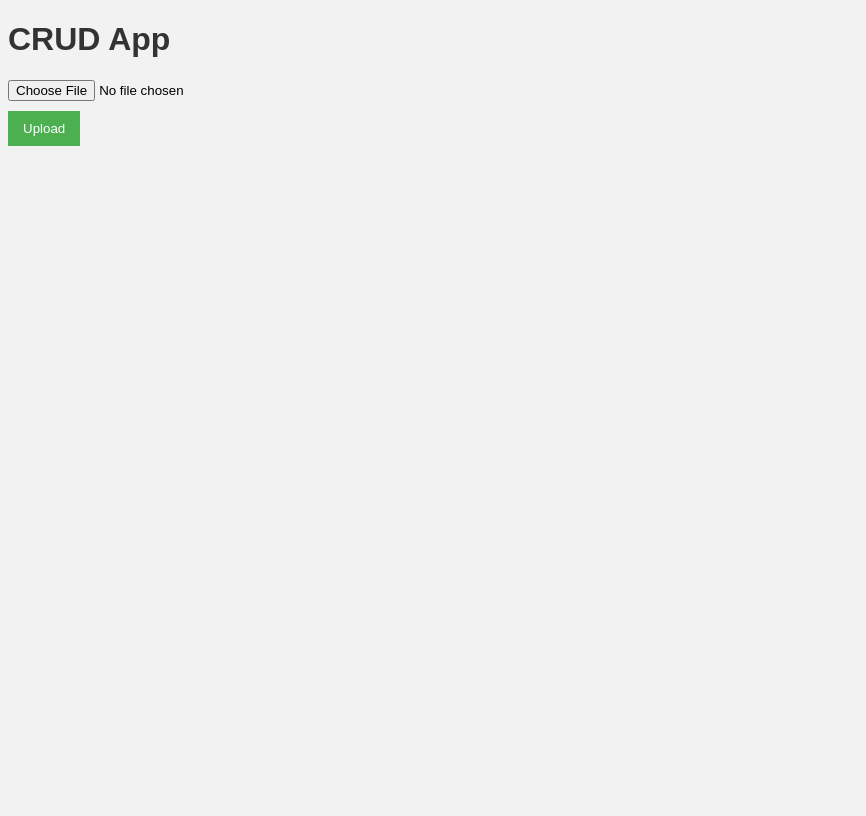
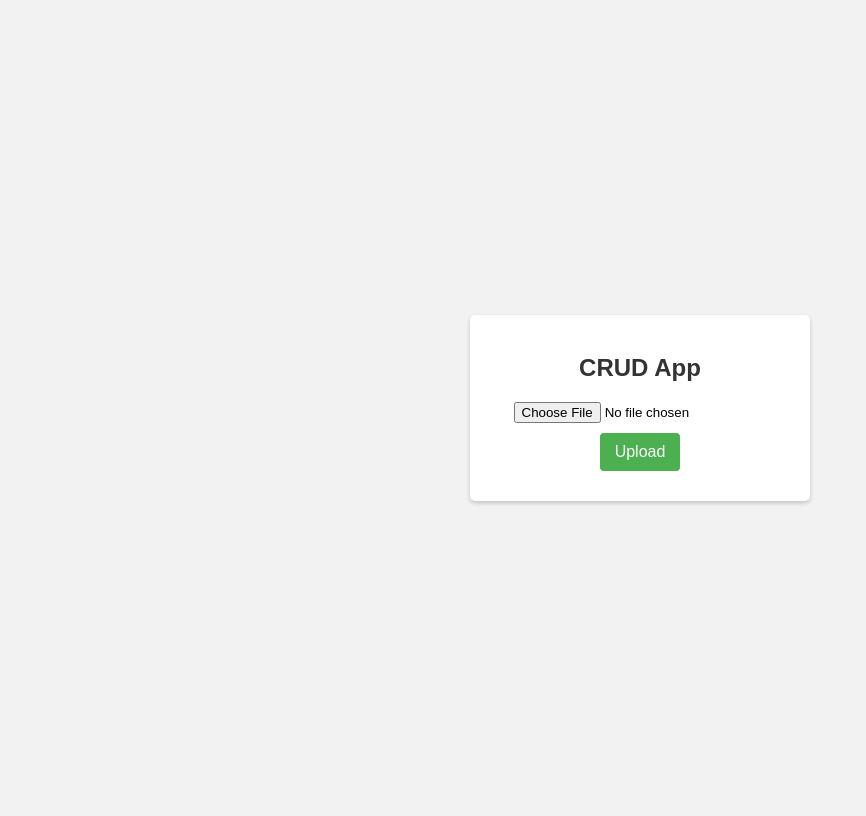
Before and after one commit to VictorOrrillo/DesNube_Lab09, a Flask app: page / in a window 1280 px wide. Shown: the whole page, without its empty margins (0-866 px from the left). Before the commit the page ends 146 px from the top, so only its background shows below. Run offline with Flask 3, Linux system fonts and the light colour scheme.

Commit message:
actualizado

```diff
--- a/static/style.css
+++ b/static/style.css
@@ -1,20 +1,27 @@
-body {
+  body {
     font-family: Arial, sans-serif;
     background-color: #f2f2f2;
+    display: flex;
+    align-items: center;
+    justify-content: center;
+    height: 100vh;
   }
 
-  h1 {
+
+  h2 {
     color: #333;
+    margin-bottom: 20px;
   }
 
   form {
     margin-top: 20px;
   }
 
-  input[type="file"] {
-    display: block;
+  input[type="file"],
+  input[type="submit"] {
     margin-bottom: 10px;
   }
+
 
   input[type="submit"] {
     background-color: #4CAF50;
@@ -22,4 +29,21 @@ body {
     padding: 10px 15px;
     border: none;
     cursor: pointer;
+    font-size: 16px;
+    border-radius: 4px;
+    transition: background-color 0.3s ease;
   }
+
+  input[type="submit"]:hover {
+    background-color: #45a049;
+  }
+
+  .card {
+    width: 300px;
+    margin: 0 auto;
+    padding: 20px;
+    background-color: #fff;
+    border-radius: 5px;
+    box-shadow: 0 2px 4px rgba(0, 0, 0, 0.2);
+    text-align: center;
+  }
--- a/templates/index.html
+++ b/templates/index.html
@@ -1,14 +1,22 @@
 <!DOCTYPE html>
-<html>
+<html lang="es">
 <head>
-    <title>CRUD App</title>
-    <link rel="stylesheet" type="text/css" href="{{ url_for('static', filename='style.css') }}">
+    <meta charset="UTF-8">
+    <meta name="viewport" content="width=device-width, initial-scale=1.0">
+    <meta http-equiv="X-UA-Compatible" content="ie=edge">
+    <title>CRUD</title>
+    <link rel="stylesheet" href="{{ url_for('static', filename='style.css') }}">
 </head>
 <body>
-    <h1>CRUD App</h1>
+  <div class="card">
+    <h2>CRUD App</h2>
+
     <form action="/upload" method="post" enctype="multipart/form-data">
         <input type="file" name="image" accept="image/*">
         <input type="submit" value="Upload">
     </form>
+  </div>
+
+  <script src="script.js"></script>
 </body>
 </html>
```
